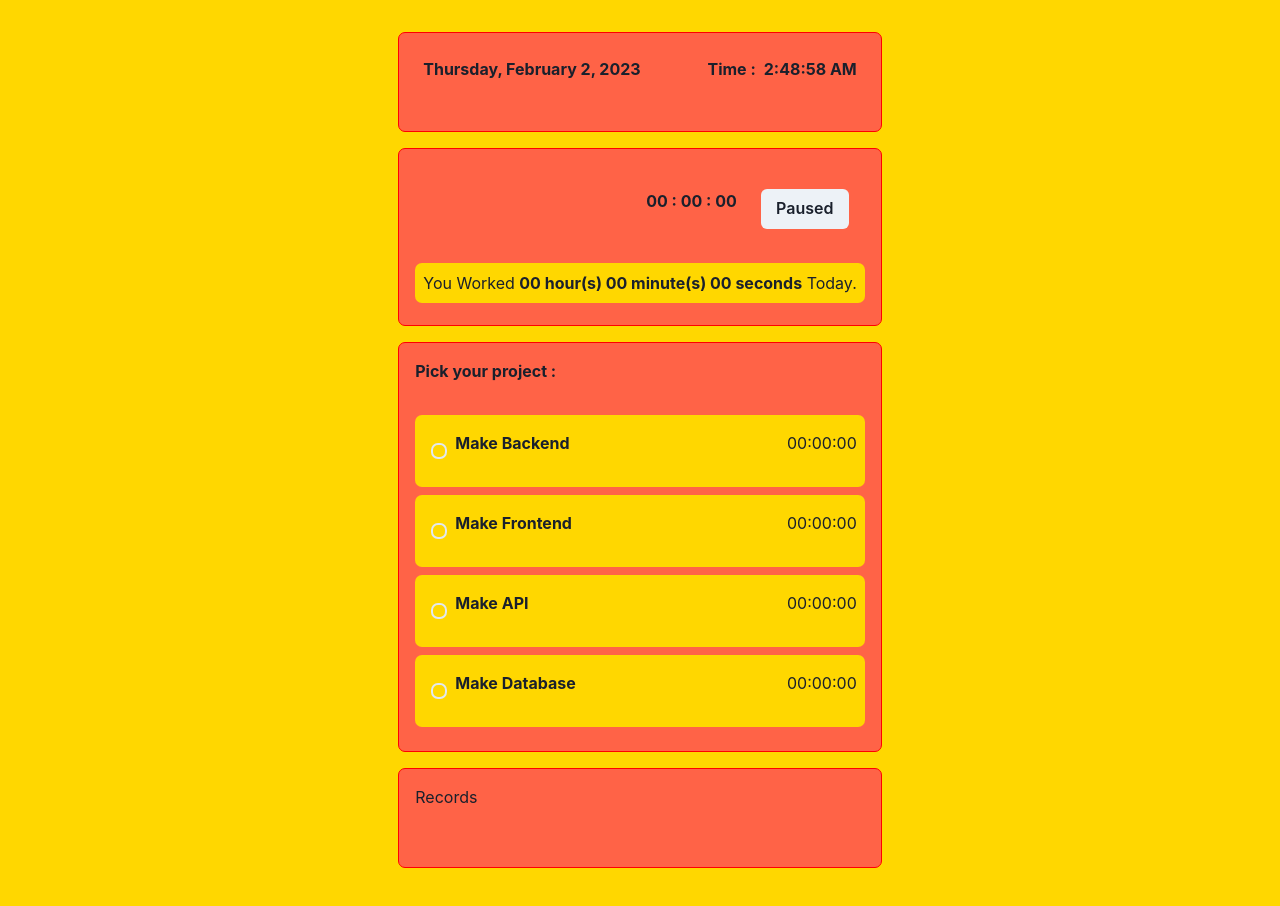
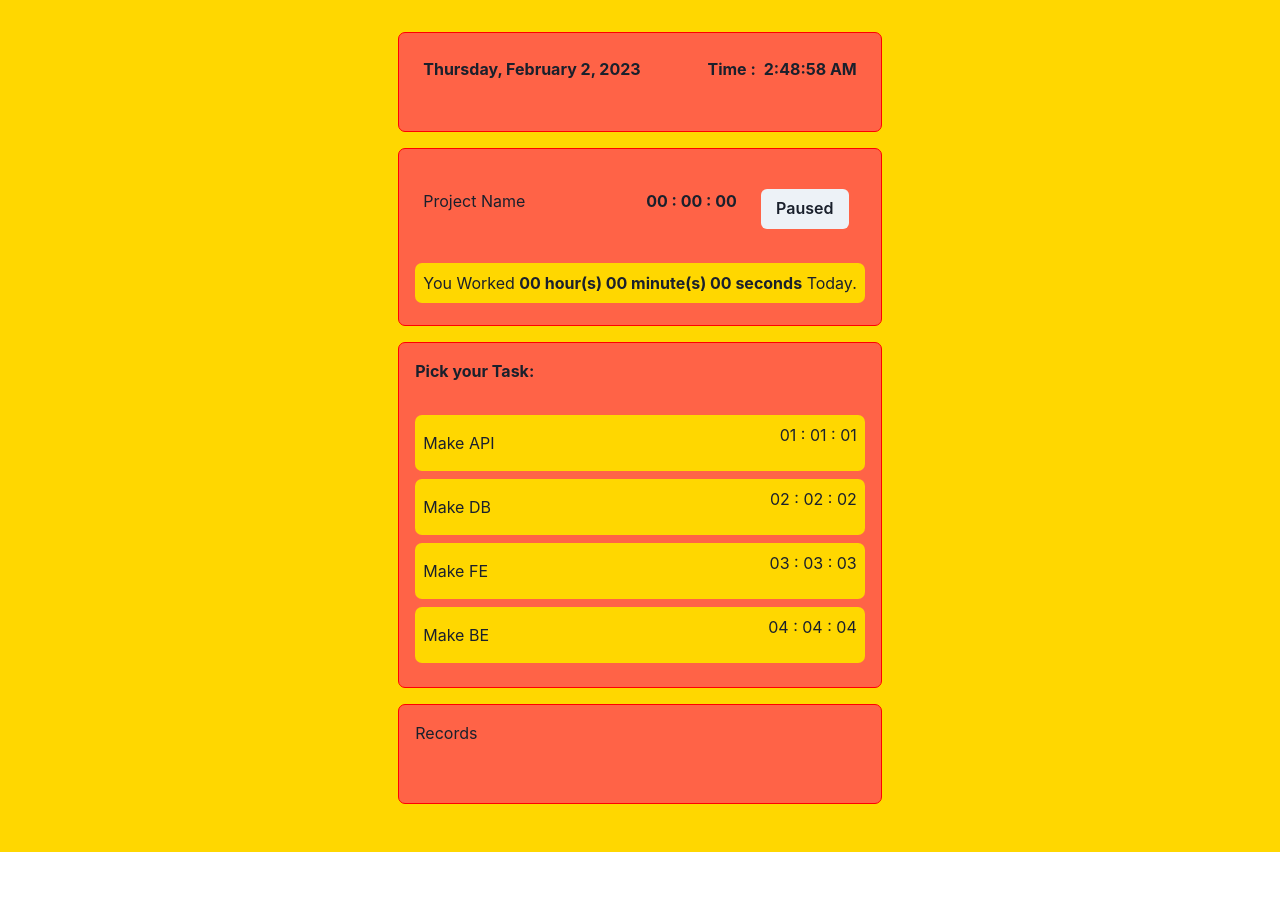
Before and after one commit to torik135/react-timer-zustand, a React (Vite) app: page / in a window 1280 px wide. Shown: the top 906 px of the page. After the commit the page ends 852 px from the top, so only its background shows below. Built offline with nearby package versions, Linux system fonts and the light colour scheme.

Commit message:
use zustand global state

```diff
--- a/package.json
+++ b/package.json
@@ -17,7 +17,10 @@
     "react": "^18.2.0",
     "react-bootstrap": "^2.5.0",
     "react-dom": "^18.2.0",
-    "react-icons": "^4.6.0"
+    "react-icons": "^4.6.0",
+    "react-query": "^3.39.3",
+    "vitest": "^0.28.4",
+    "zustand": "^4.3.2"
   },
   "devDependencies": {
     "@types/react": "^18.0.22",
--- a/src/components/Projects/Projects.tsx
+++ b/src/components/Projects/Projects.tsx
@@ -1,57 +1,39 @@
-import { Box, Flex, Radio, RadioGroup, Text, useRadioGroup } from "@chakra-ui/react";
-import React, { memo, useEffect, useRef } from "react";
-import { useStore } from "../../context/useStore";
+import { Box, Flex, Text } from "@chakra-ui/react";
+import React, { memo } from "react";
 import {
   ProjectFlexStyles,
-  ProjectItemRadioStyles,
   ProjectItemFlexStyles,
   ProjectListStyles,
   ProjectTextStyles
 } from "./styles";
 
+import { useProject } from "../../store/Project/useProject";
 
-type IProj = {
-  id: number,
-  title: string,
-  time: string,
-}
-
-const projects: IProj[] = [
-  { id: 1, title: "Make Backend", time: "00:00:00" },
-  { id: 2, title: "Make Frontend", time: "00:00:00" },
-  { id: 3, title: "Make API", time: "00:00:00" },
-  { id: 4, title: "Make Database", time: "00:00:00" },
-]
 
 const Projects: React.FC = memo(() => {
-  const [store, setStore] = useStore()
 
-  const { value, getRadioProps, getRootProps } = useRadioGroup()
+  const { projectList, getId, setId } = useProject((state) => state)
 
-  useEffect(() => {
-    setStore({ ...store, projTitle: value })
-  }, [value])
+  console.log(getId)
 
   return (
-    <Flex {...ProjectFlexStyles} {...getRootProps}>
-      <Text {...ProjectTextStyles}>Pick your project : {store.projTitle}</Text>
-      <RadioGroup>
-        <Box {...ProjectListStyles}>
-          {projects.map(project => (
-            <Flex {...ProjectItemFlexStyles} key={`${Math.random()}_${project.id}`} >
-              <Radio
-                {...ProjectItemRadioStyles}
-                value={project.title}
-                {...getRadioProps({ value: project.title })}
-              >
-                <Text fontWeight="bolder">{project.title}</Text>
-              </Radio>
-              <Text>{project.time}</Text>
-            </Flex>
-          ))}
-        </Box>
-      </RadioGroup>
-    </Flex >
+    <Flex {...ProjectFlexStyles}>
+      <Text {...ProjectTextStyles}>Pick your Task: </Text>
+      <Box {...ProjectListStyles}>
+        {projectList.map((project) => (
+          <Flex
+            {...ProjectItemFlexStyles}
+            fontWeight={project.id === getId ? "bolder" : ""}
+            key={Math.random()} onClick={() => setId(project.id)}
+          >
+            <Box>{project.title}</Box>
+            <Text>
+              {project.timeHour} : {project.timeMin} : {project.timeSec}
+            </Text>
+          </Flex>
+        ))}
+      </Box>
+    </Flex>
   )
 })
 
@@ -59,6 +41,7 @@ const Projects: React.FC = memo(() => {
 * save H, M, S into diff state.
 * add it with prev state new H,M,S + Old H,M,S (turn type into int).
 * and display it in Timer using context.
+* update (onChange) the time based in the radio value.
 * */
 
 export { Projects }
--- a/src/components/Projects/styles.tsx
+++ b/src/components/Projects/styles.tsx
@@ -1,4 +1,4 @@
-import { BoxProps, FlexProps, RadioProps, TextProps } from "@chakra-ui/react";
+import { BoxProps, FlexProps, TextProps } from "@chakra-ui/react";
 
 export const ProjectFlexStyles: FlexProps = {
   direction: "column",
@@ -14,10 +14,6 @@ export const ProjectListStyles: BoxProps = {
   width: "100%",
 }
 
-export const ProjectItemRadioStyles: RadioProps = {
-  padding: ".5rem",
-  borderRadius: "7px",
-}
 
 export const ProjectItemFlexStyles: FlexProps = {
   padding: ".5rem",
@@ -26,4 +22,5 @@ export const ProjectItemFlexStyles: FlexProps = {
   marginBottom: ".5rem",
   justifyContent: "space-between",
   alignItems: "center",
+  cursor: "pointer",
 }
--- /dev/null
+++ b/src/store/Project/useProject.ts
@@ -0,0 +1,66 @@
+import { create } from "zustand"
+// import { devtools } from "zustand/middleware"
+
+export type ProjectType = {
+  id: number,
+  title: string,
+  timeHour: string,
+  timeMin: string,
+  timeSec: string,
+}
+
+export type StoreType = {
+  projectList: ProjectType[],
+  getProject: (url: string) => void,
+  addProject: (title: string, timeHour: string, timeMin: string, timeSec: string) => void,
+
+  getId: number,
+  setId: (id: number) => void,
+  updateTime: (id: number, timeHour: string, timeMin: string, timeSec: string) => void,
+}
+
+export const useProject = create<StoreType>((set) => ({
+  projectList: [
+    { id: 1, title: "Make API", timeHour: "01", timeMin: "01", timeSec: "01" },
+    { id: 2, title: "Make DB", timeHour: "02", timeMin: "02", timeSec: "02" },
+    { id: 3, title: "Make FE", timeHour: "03", timeMin: "03", timeSec: "03" },
+    { id: 4, title: "Make BE", timeHour: "04", timeMin: "04", timeSec: "04" },
+  ],
+  getProject: async (url: string) => {
+    const resp = await fetch(url)
+    set({ projectList: await resp.json() })
+  },
+  addProject: (title: string, timeHour: string, timeMin: string, timeSec: string) => {
+    set((state) => ({
+      projectList: [
+        {
+          id: Math.max(0, Math.max(...projectList.map(({ id }) => id))) + 1,
+          title,
+          timeHour,
+          timeMin,
+          timeSec,
+        },
+        ...state.projectList
+      ]
+    }))
+  },
+
+  getId: 0,
+  setId: (id: number) => {
+    set({ getId: id })
+  },
+  updateTime: (id: number, timeHour: string, timeMin: string, timeSec: string) => {
+    set((state) => ({
+      projectList: state.projectList.map((p) => {
+        if (p.id === id) {
+          return {
+            ...p,
+            timeHour,
+            timeMin,
+            timeSec
+          }
+        } else { return p }
+      })
+    }))
+  }
+}))
```
Also changed, not shown: public/project.json (added, +34 -0 lines), src/components/Timer/Timer.tsx (+13 -8 lines), src/store/functions.ts (added, +27 -0 lines), src/store/store.ts (added, +54 -0 lines), src/store/type.ts (added, +70 -0 lines), 2 other files (tests, documents, lock files or other folders).
